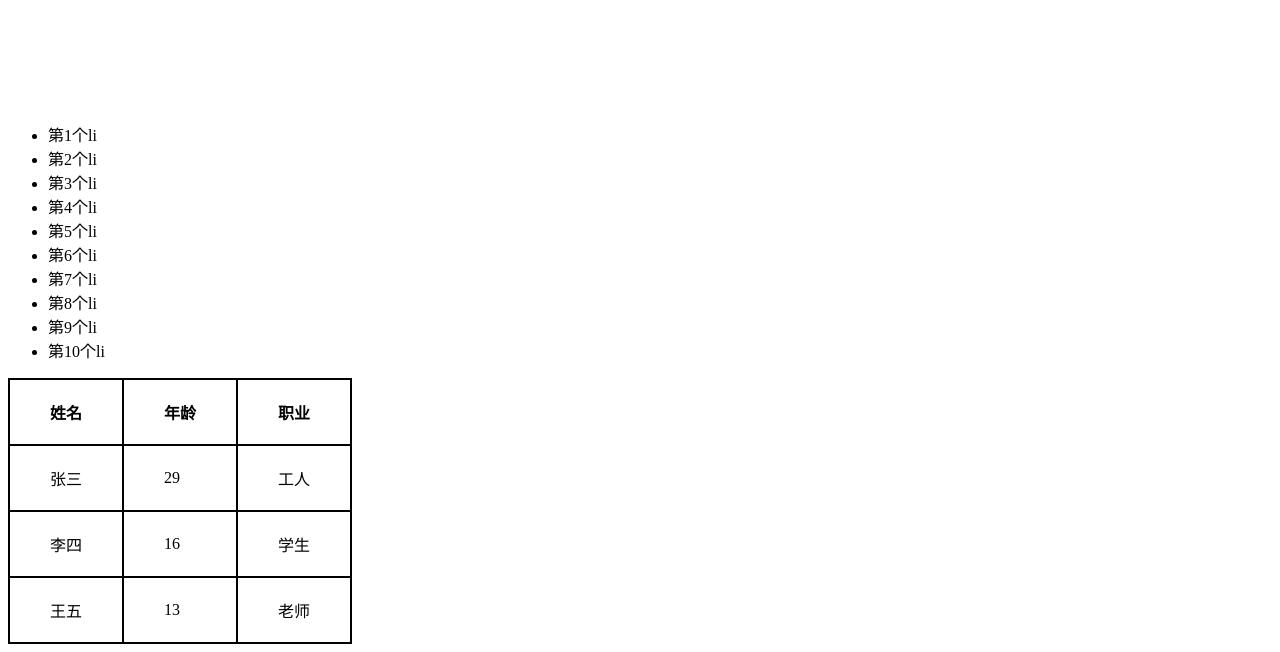
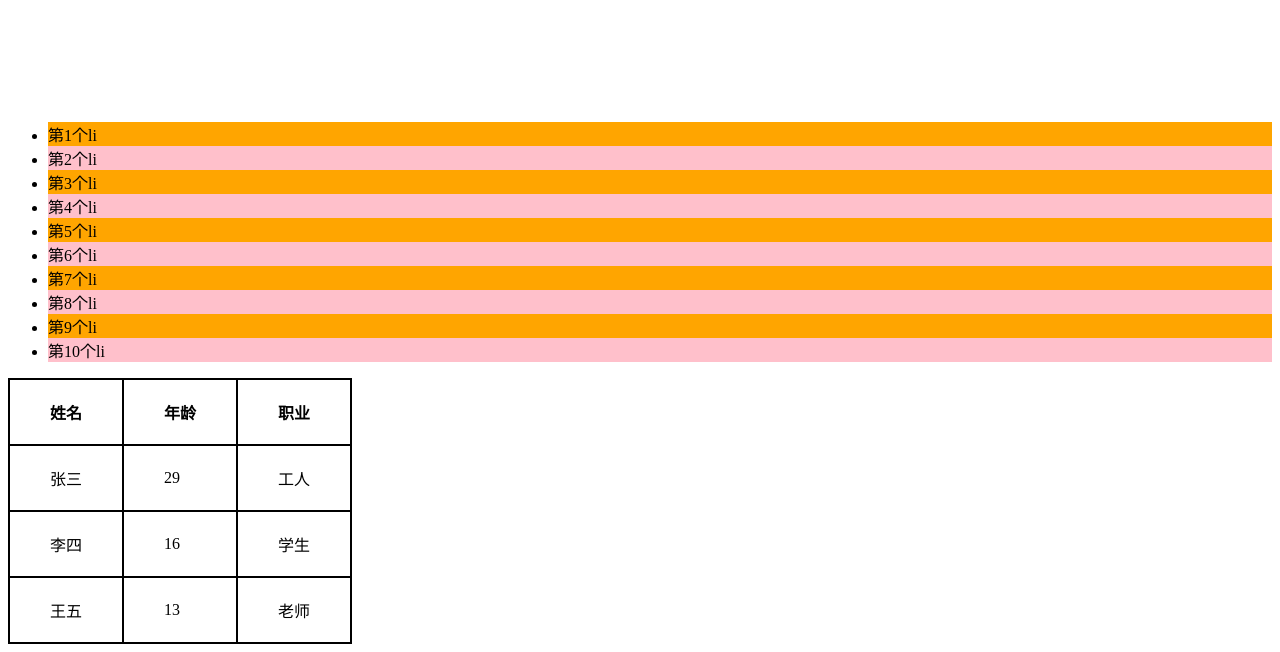
Before and after one commit to floatCloud926/testProject, a plain HTML site: page index.html in a window 1280 px wide. Shown: the part 202-854 px from the top of the page. Drawn offline with Linux system fonts and the light colour scheme.

Commit message:
给index.css增加了无序列表隔行变色的样式

```diff
--- a/index.css
+++ b/index.css
@@ -15,3 +15,11 @@ div {
     line-height: 300px;
     font-size: 40px;
 }
+
+ul li:nth-child(odd) {
+    background-color: orange;
+}
+
+ul li:nth-child(even) {
+    background-color: pink;
+}
```
